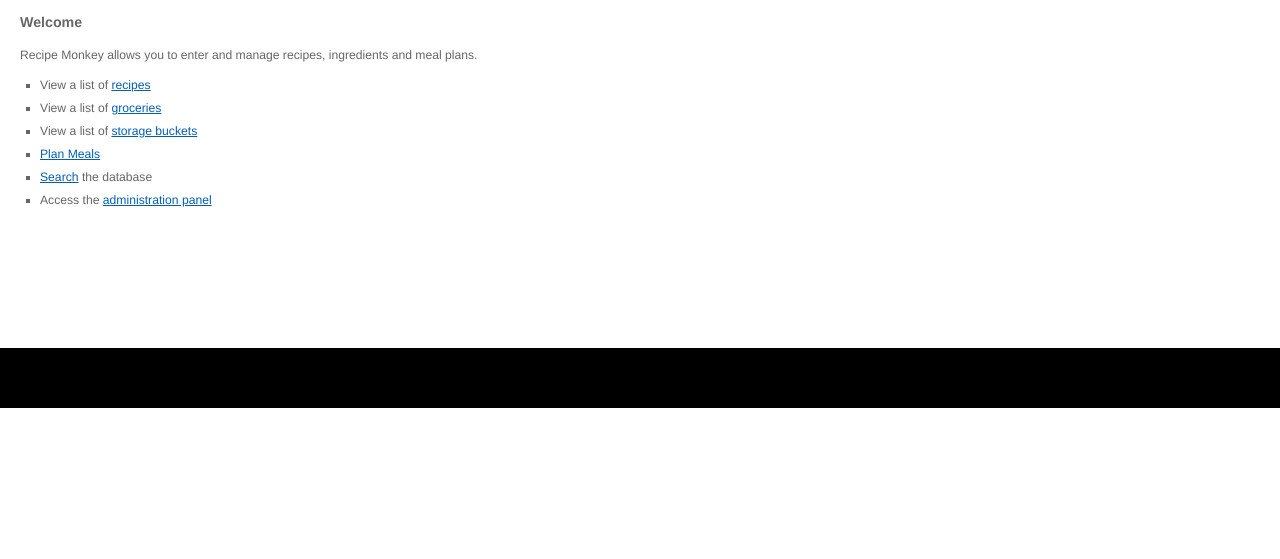
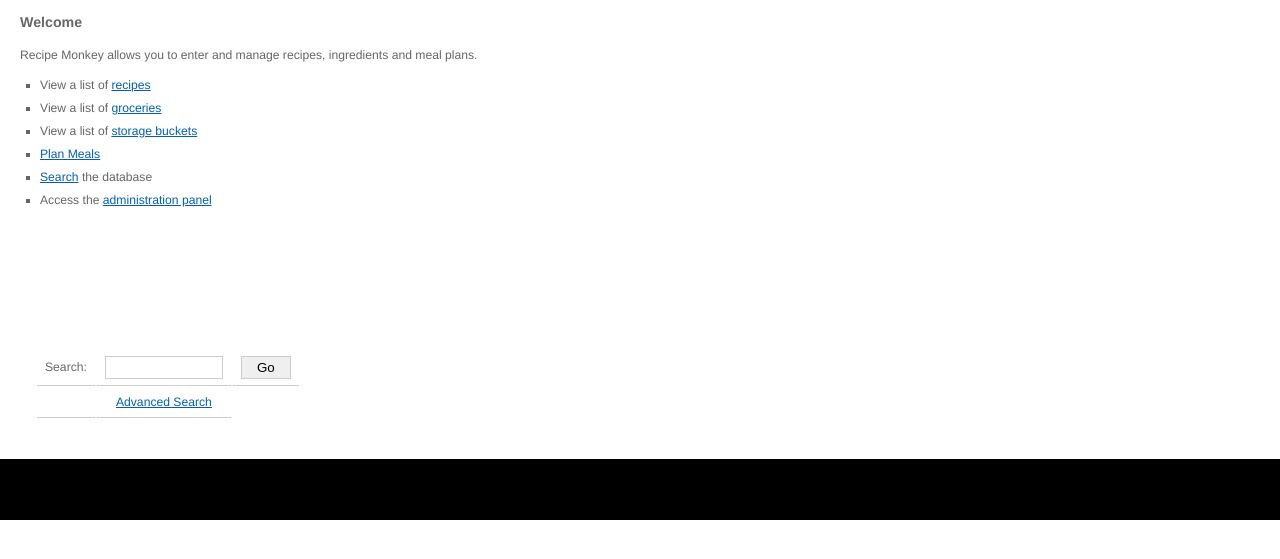
Before and after one commit to vanessacochrane/Recipe-Monkey, a Django app: template recipemonkeyapp/templates/index.html in a window 1280 px wide. Shown: the part 108-667 px from the top of the page. Run offline with Django 3.2, Linux system fonts and the light colour scheme; the template is opened without the code that fills it, so the values that code supplies are empty.

Commit message:
adding search

```diff
--- a/recipemonkeyapp/templates/base.html
+++ b/recipemonkeyapp/templates/base.html
@@ -50,6 +50,26 @@
       {% block content %}
       {% endblock %}
     </div>
+     <div id="sidebar">
+      <div style="padding: 15px;">
+        <form method="get" action="/search/">
+          <table>
+            <tr>
+              <td><label for="id_q">Search:</label></td>
+              <td><input type="text" name="q" id="id_q" style="width: 110px;" value="{{ request.GET.q }}" /></td>
+              <td><input type="submit" value="Go" /></td>
+            </tr>
+            <tr>
+              <td></td>
+              <td><a href="/search/advanced/">Advanced Search</a></td>
+            </tr>
+          </table>
+        </form>
+      </div>
+      {% block sidebar %}
+      {% endblock %}
+    </div>
+  </div>
   </div>
 
   <div id="footer">
```
